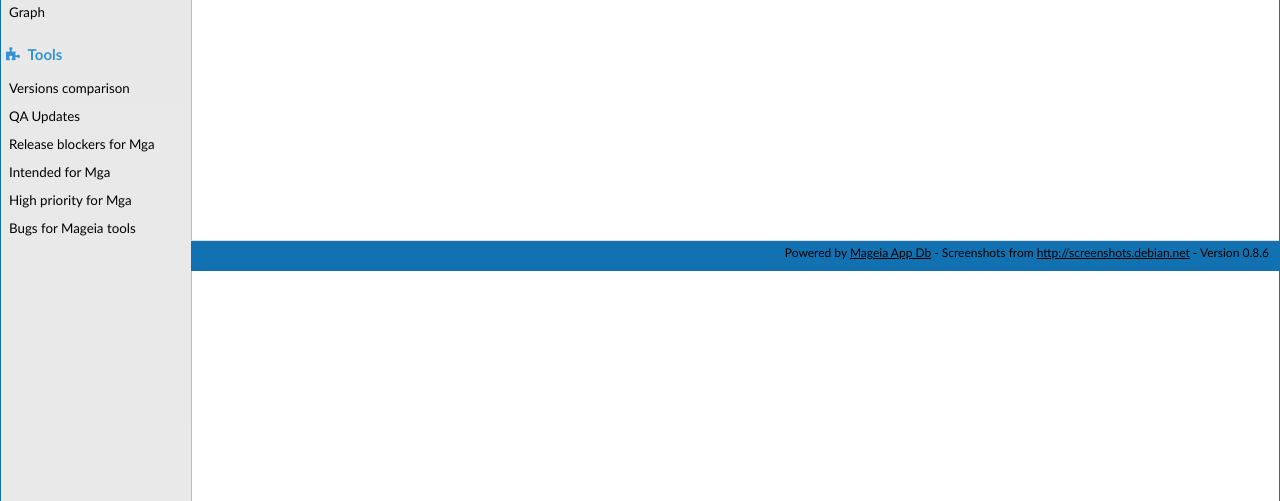
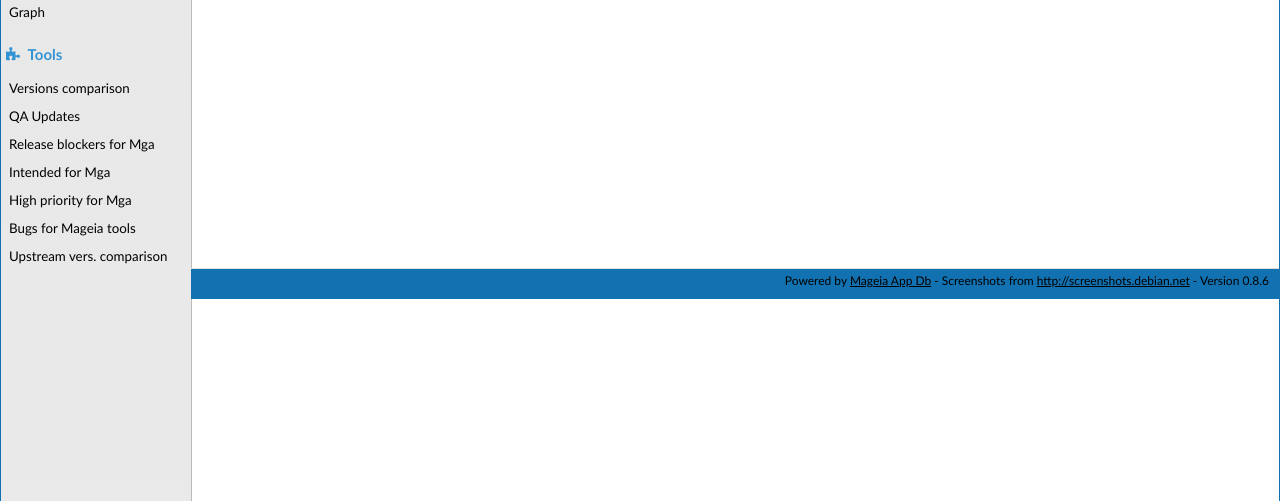
Before and after one commit to manatools/madb, a Flask app: template madb/templates/bugs.html in a window 1280 px wide. Shown: the part 316-817 px from the top of the page. Run offline with Flask 3, Linux system fonts and the light colour scheme; the template is opened without the code that fills it: most values are stand-ins (such as "Sample title", 1, 10 or a date in 2020); parts of the project's set-up code (start-up, migrations or seed data) failed here and were passed over.

Commit message:
Add check_anitya in menu

```diff
--- a/madb/templates/menu.html
+++ b/madb/templates/menu.html
@@ -31,8 +31,9 @@
                 <li class="leaf "><a href="{{ url_for('milestone') }}">Intended for Mga {{ data.config.Next }}</a></li>
                 <li class="leaf "><a href="{{ url_for('highpriority') }}">High priority for Mga {{ data.config.Next
                         }}</a></li>
+                <li class="leaf "><a href="{{ url_for('mageiatools') }}">Bugs for Mageia tools</a></li>
+                <li class="leaf "><a href="{{ url_for('comparison_anitya') }}">Upstream vers. comparison</a></li>
             </ul>
-                <li class="leaf "><a href="{{ url_for('mageiatools') }}">Bugs for Mageia tools</a></li>
         </li>
     </ul>
 </div>
```
